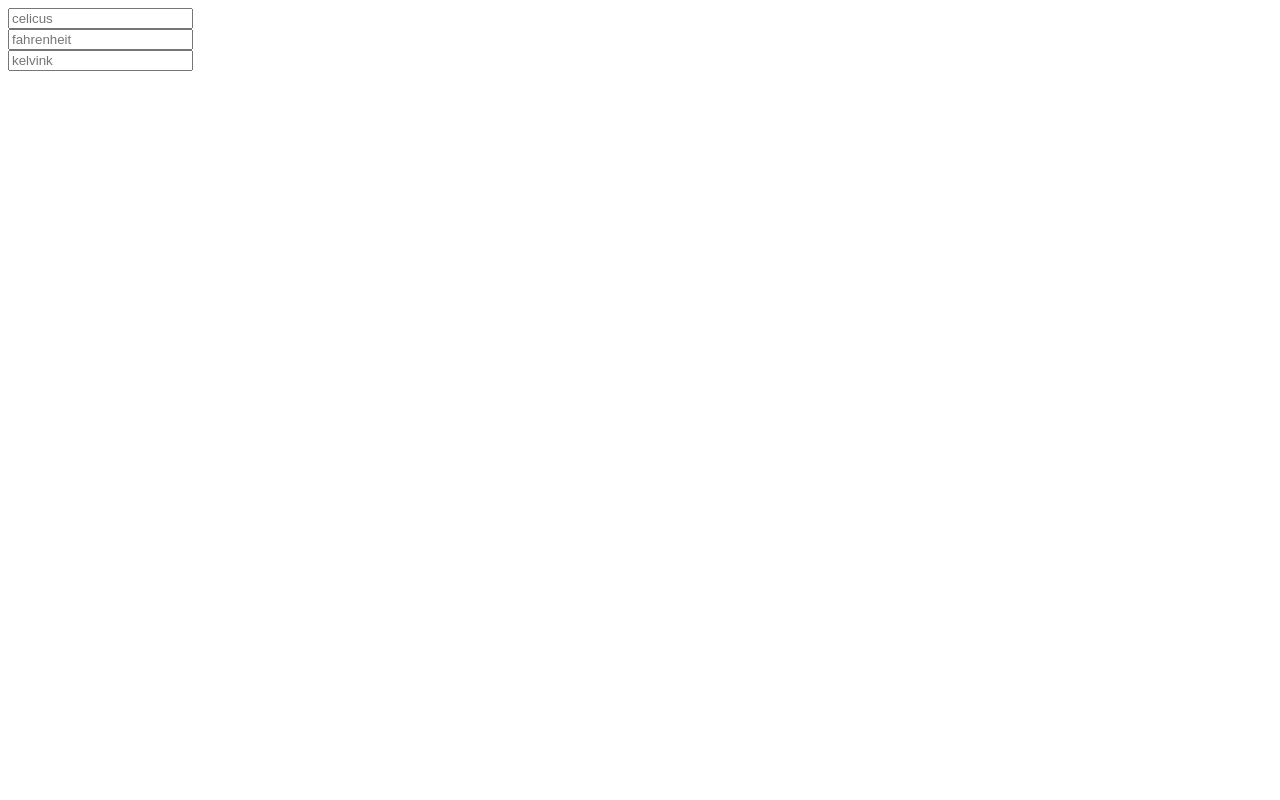
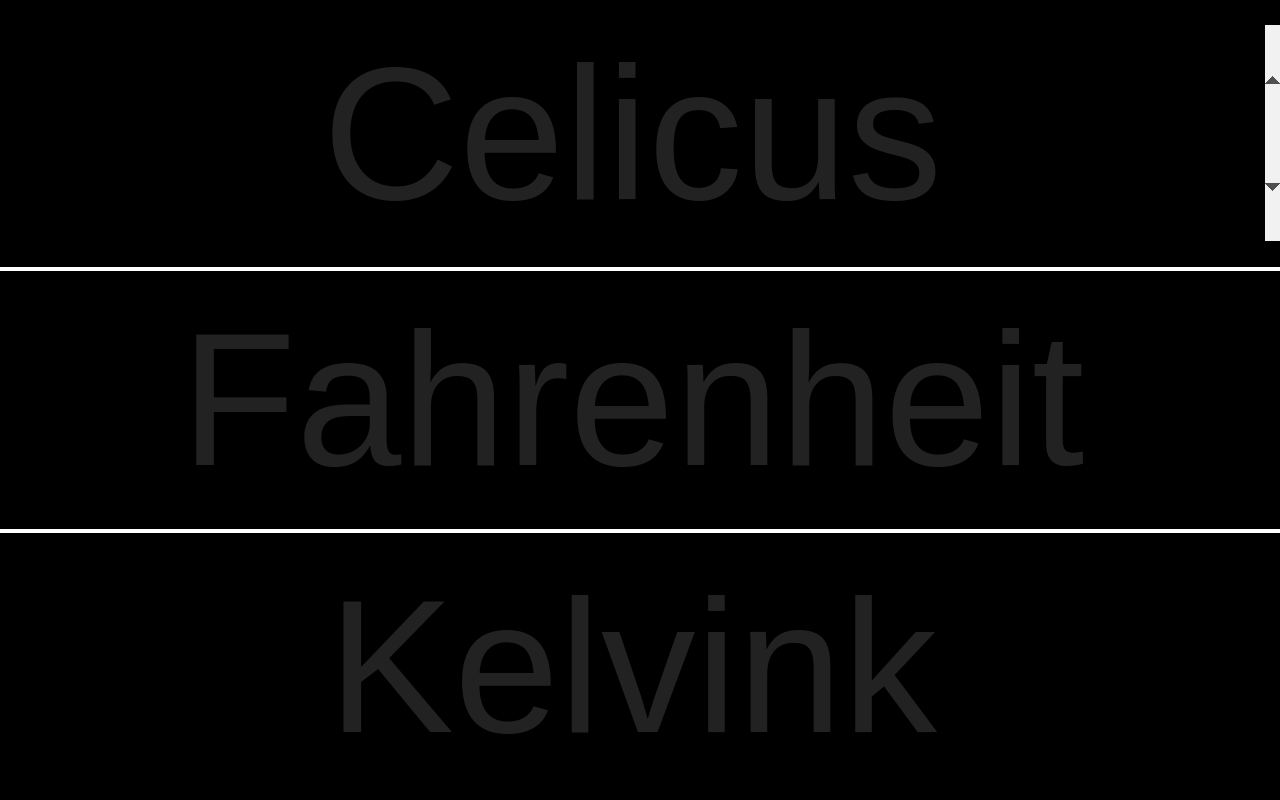
Before and after one commit to beellz/temperature-change, a plain HTML site: page index.html in a window 1280 px wide. Drawn offline with Linux system fonts and the light colour scheme.

Commit message:
css added with value

```diff
--- a/index.html
+++ b/index.html
@@ -2,18 +2,19 @@
 <head>
     <meta charset="utf-8">
     <title>Temperature Conveter</title>
+    <link rel="stylesheet" href="style.css">
 </head>
 
 <body>
     <div id="celicus">
-        <input type="number" placeholder="celicus">
+        <input type="number" placeholder="Celicus">
     </div>
 
     <div id="fahrenheit">
-        <input type="number" placeholder="fahrenheit">
+        <input type="number" placeholder="Fahrenheit">
     </div>
 
     <div id="kelvink">
-        <input type="number" placeholder="kelvink">
+        <input type="number" placeholder="Kelvink">
     </div>
 </body>
--- a/style.css
+++ b/style.css
@@ -0,0 +1,34 @@
+* {
+    margin: 0;
+    padding: 0;
+    box-sizing: border-box;
+}
+
+body {
+    background: black;
+}
+
+div {
+    height: 33.33vh;
+}
+
+#fahrenheit {
+    border-top: 4px solid white;
+    border-bottom: 4px solid white;
+}
+
+input[type=number] {
+    width: 100%;
+    height: 100%;
+    background: black;
+    color: white;
+    font-size: 5cm;
+    text-align: center;
+    border: 0;
+    outline: none;
+    font-family: sans-serif;
+}
+
+::placeholder {
+    color: #222222;
+}
```
